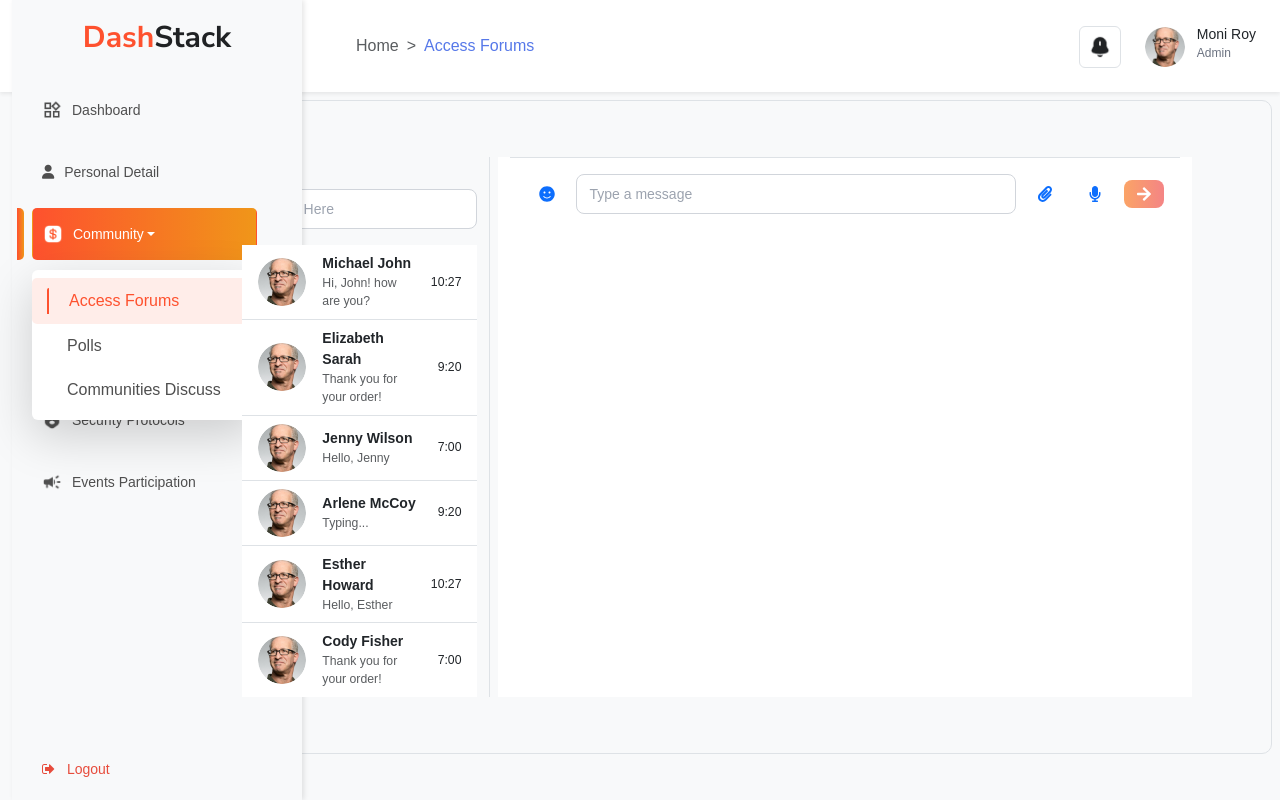
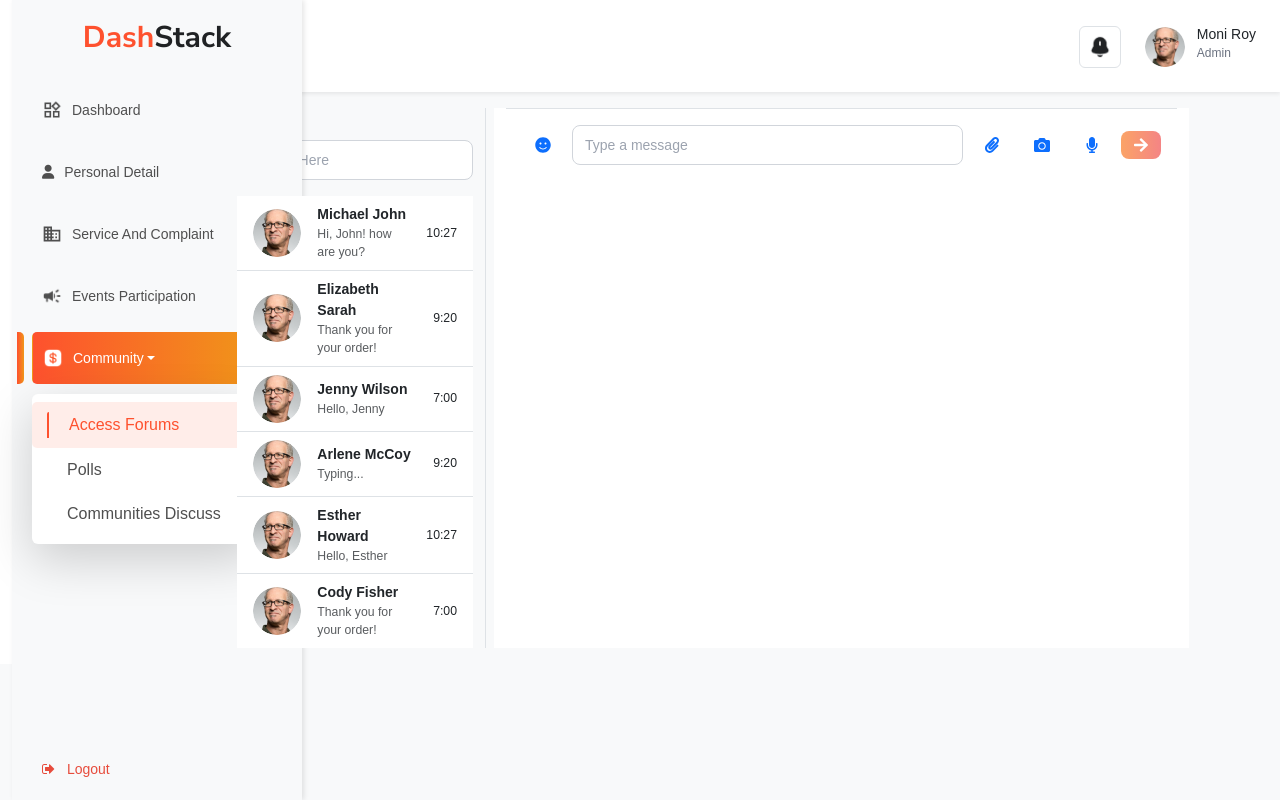
Before and after one commit to srtushar99/Society-management-system-dev, a React (Vite) app in the folder frontend/: page /AccessForums in a window 1280 px wide. Built offline with nearby package versions, Linux system fonts and the light colour scheme.

Commit message:
access forums few changes and bug solve

```diff
--- a/frontend/src/components/LoginPage/LoginPage.jsx
+++ b/frontend/src/components/LoginPage/LoginPage.jsx
@@ -22,7 +22,7 @@ const LoginPage = () => {
   }, []);
 
   // Email validation regex
-  const emailRegex = /^[^\s@]+@[^\s@]+\.[^\s@]+$/;
+  const emailRegex = /^[^\s@]+@[^\s@]+\.[^\s@]+$/ ;
 
   // Email and password validation
   const validateEmail = (email) => emailRegex.test(email);
--- a/frontend/src/components/Resident Role/Comunity/Access Forums/AccessForums.jsx
+++ b/frontend/src/components/Resident Role/Comunity/Access Forums/AccessForums.jsx
@@ -1,6 +1,6 @@
-import { useState } from 'react';
+import { useState, useEffect, useRef } from 'react';
 import { Container, Row, Col, Form, Button, Image, ListGroup } from 'react-bootstrap';
-import { FaVideo, FaPhone, FaSmile, FaPaperclip, FaMicrophone, FaEllipsisV, FaArrowRight } from 'react-icons/fa';
+import { FaVideo, FaPhone, FaSmile, FaPaperclip, FaMicrophone, FaCamera, FaEllipsisV, FaArrowRight } from 'react-icons/fa';
 import ResidentSidebar from '../../Resident Sidebar/ResidentSidebar';
 import { Link } from 'react-router-dom';
 import Header from '../../../Dashboard/Header/HeaderBaner';
@@ -12,28 +12,30 @@ export default function AccessForums() {
   const [message, setMessage] = useState('');
   const [selectedContact, setSelectedContact] = useState(null);
   const [showEmojiPicker, setShowEmojiPicker] = useState(false);
+  const [isRecording, setIsRecording] = useState(false);
+  const [recordingStartTime, setRecordingStartTime] = useState(null);
+  const [recordingDuration, setRecordingDuration] = useState('00:00');
+  const [audioData, setAudioData] = useState(null);
+  const [uploadedFile, setUploadedFile] = useState(null); // State to hold the uploaded file
+  const [capturedImage, setCapturedImage] = useState(null); // Captured image for chat
+  const [isCameraOpen, setIsCameraOpen] = useState(false);
+
+  const videoRef = useRef(null);
+  const canvasRef = useRef(null);
+  const fileInputRef = useRef(null); // Ref for the file input element
 
   const contacts = [
-    { id: 1, name: "Michael John", lastMessage: "Hi, John! how are you?", time: "10:27", online: true },
-    { id: 2, name: "Elizabeth Sarah", lastMessage: "Thank you for your order!", time: "9:20" },
-    { id: 3, name: "Jenny Wilson", lastMessage: "Hello, Jenny", time: "7:00" },
-    { id: 4, name: "Arlene McCoy", lastMessage: "Typing...", time: "9:20", active: true },
-    { id: 5, name: "Esther Howard", lastMessage: "Hello, Esther", time: "10:27" },
-    { id: 6, name: "Cody Fisher", lastMessage: "Thank you for your order!", time: "7:00" }
+    { id: 1, name: 'Michael John', lastMessage: 'Hi, John! how are you?', time: '10:27', online: true },
+    { id: 2, name: 'Elizabeth Sarah', lastMessage: 'Thank you for your order!', time: '9:20' },
+    { id: 3, name: 'Jenny Wilson', lastMessage: 'Hello, Jenny', time: '7:00' },
+    { id: 4, name: 'Arlene McCoy', lastMessage: 'Typing...', time: '9:20', active: true },
+    { id: 5, name: 'Esther Howard', lastMessage: 'Hello, Esther', time: '10:27' },
+    { id: 6, name: 'Cody Fisher', lastMessage: 'Thank you for your order!', time: '7:00' },
   ];
 
   const [messages, setMessages] = useState({
-    1: [
-      { id: 1, sender: "Michael John", content: "Hi there, How are you?", time: "9:20" },
-      { id: 2, sender: "User", content: "Waiting for your reply. I have to travel long distance.", time: "9:22" }
-    ],
-    4: [
-      { id: 1, sender: "Arlene McCoy", content: "Hi there, How are you?", time: "9:20" },
-      { id: 2, sender: "User", content: "Waiting for your reply. I have to travel long distance.", time: "9:22" },
-      { id: 3, sender: "Arlene McCoy", content: "Hi, I am coming there in a few minutes. Please wait!", time: "9:30" },
-      { id: 4, sender: "Arlene McCoy", image: "https://media.istockphoto.com/id/534696671/photo/the-9k58-smerch-300mm-multiple-launch-rocket-system.jpg?s=612x612&w=0&k=20&c=GRF0jwT_xRvGAifU-ELkbXmmYp4k89OZO_DJUjZGP_c=", time: "9:45" },
-      { id: 5, sender: "User", file: { name: "document.pdf", size: "2.3 MB" }, time: "10:00" }
-    ]
+    1: [],
+    4: [],
   });
 
   const handleContactClick = (contact) => {
@@ -41,13 +43,16 @@ export default function AccessForums() {
   };
 
   const handleSendMessage = () => {
-    if (!message || !selectedContact) return;
+    if (!message && !uploadedFile && !capturedImage && !audioData || !selectedContact) return;
 
     const newMessage = {
       id: Math.random(), // Temporary unique ID
-      sender: "User",
+      sender: 'User',
       content: message,
-      time: new Date().toLocaleTimeString([], { hour: "2-digit", minute: "2-digit" }),
+      time: new Date().toLocaleTimeString([], { hour: '2-digit', minute: '2-digit' }),
+      image: capturedImage,
+      audio: audioData ? audioData.blobURL : null,
+      file: uploadedFile,
     };
 
     setMessages({
@@ -56,43 +61,148 @@ export default function AccessForums() {
     });
 
     setMessage('');
+    setUploadedFile(null);
+    setCapturedImage(null);
+    setAudioData(null);
   };
+
   const handleEmojiClick = (emoji) => {
-    setNewMessage((prev) => prev + emoji.emoji);
+    setMessage((prev) => prev + emoji.emoji);
   };
+
+  const handleStartRecording = () => {
+    setIsRecording(true);
+    setRecordingStartTime(Date.now()); // Set the start time of recording
+  };
+
+  const handleStopRecording = () => {
+    setIsRecording(false);
+    setRecordingStartTime(null);
+
+    const recordedBlob = {
+      blobURL: 'https://via.placeholder.com/150', // Replace with actual audio blob URL
+    };
+
+    setAudioData(recordedBlob);
+
+    if (selectedContact) {
+      const newMessage = {
+        id: Math.random(),
+        sender: 'User',
+        audio: recordedBlob.blobURL,
+        time: new Date().toLocaleTimeString([], { hour: '2-digit', minute: '2-digit' }),
+        duration: recordingDuration,
+      };
+
+      setMessages({
+        ...messages,
+        [selectedContact.id]: [...(messages[selectedContact.id] || []), newMessage],
+      });
+    }
+  };
+
+  const updateRecordingDuration = () => {
+    if (isRecording && recordingStartTime) {
+      const elapsed = Math.floor((Date.now() - recordingStartTime) / 1000);
+      const minutes = Math.floor(elapsed / 60);
+      const seconds = elapsed % 60;
+      setRecordingDuration(`${String(minutes).padStart(2, '0')}:${String(seconds).padStart(2, '0')}`);
+    }
+  };
+
+  useEffect(() => {
+    const intervalId = setInterval(updateRecordingDuration, 1000); // Update every second
+
+    return () => clearInterval(intervalId); // Clean up the interval when component unmounts
+  }, [isRecording, recordingStartTime]);
+
+  const handleCameraClick = () => {
+    setIsCameraOpen((prevState) => !prevState); // Toggle camera open/close
+  };
+
+  const handleCaptureImage = () => {
+    if (videoRef.current && canvasRef.current) {
+      const context = canvasRef.current.getContext('2d');
+      context.drawImage(videoRef.current, 0, 0, canvasRef.current.width, canvasRef.current.height);
+
+      const imageData = canvasRef.current.toDataURL('image/png');
+      setCapturedImage(imageData); // Set the captured image
+      setIsCameraOpen(false); // Close the camera after capturing the image
+
+      // Send captured image as message
+      if (selectedContact) {
+        const newMessage = {
+          id: Math.random(),
+          sender: 'User',
+          image: imageData,
+          time: new Date().toLocaleTimeString([], { hour: '2-digit', minute: '2-digit' }),
+        };
+
+        setMessages({
+          ...messages,
+          [selectedContact.id]: [...(messages[selectedContact.id] || []), newMessage],
+        });
+      }
+    }
+  };
+
+  const handleFileUpload = (event) => {
+    const file = event.target.files[0];
+    if (file) {
+      setUploadedFile(file);
+    }
+  };
+
+  useEffect(() => {
+    let stream;
+    if (isCameraOpen) {
+      const constraints = {
+        video: { facingMode: "user" }, // Use the user's front camera
+      };
+
+      navigator.mediaDevices.getUserMedia(constraints)
+        .then((mediaStream) => {
+          stream = mediaStream;
+          videoRef.current.srcObject = mediaStream;
+        })
+        .catch((error) => {
+          console.error("Error accessing camera: ", error);
+        });
+
+      return () => {
+        if (stream) {
+          const tracks = stream.getTracks();
+          tracks.forEach(track => track.stop()); // Stop all tracks when the component unmounts
+        }
+      };
+    }
+  }, [isCameraOpen]);
+
   return (
     <Container fluid className="bg-light h-100 p-0">
       <header className="d-flex justify-content-between align-items-center bg-white shadow-sm p-3">
-        <div className="d-flex align-items-center md:ml-[100px] lg:ml-[340px] text-muted d-none d-sm-flex 2xl:ml-80">
-          <Link
-            to="/ResidentDashboard"
-            className="text-muted text-decoration-none font-weight-semibold text-sm sm:text-base"
-          >
+        <div className="d-flex align-items-center">
+          <Link to="/ResidentDashboard" className="text-muted text-decoration-none">
             Home
           </Link>
-          <span className="text-muted mx-2 text-sm sm:text-base"> &gt; </span>
-          <span className="font-weight-semibold text-[#5678E9] text-sm sm:text-base">
-            Access Forums
-          </span>
+          <span className="text-muted mx-2">&gt;</span>
+          <span className="font-weight-semibold text-primary">Access Forums</span>
         </div>
         <Header />
       </header>
 
       <Row className="h-100">
-        <div className='col-2'>
         <Col md={2} className="border-end bg-white">
           <ResidentSidebar />
         </Col>
-        </div>
 
-        <div className='col-10 py-2'>
-          <Col md={12} className="d-flex flex-column border py-5 mx-1" style={{ borderRadius: "10px" }}>
+        <Col md={10} className="py-2">
           <Row className="h-100 py-2">
             <Col md={3} className="border-end bg-light">
               <h5>Chat</h5>
               <Form.Control type="text" placeholder="Search Here" className="mb-3" />
               <ListGroup variant="flush" className="contacts-sidebar">
-                  {contacts.map(contact => (
+                {contacts.map((contact) => (
                   <ListGroup.Item
                     key={contact.id}
                     active={selectedContact?.id === contact.id}
@@ -130,14 +240,26 @@ export default function AccessForums() {
                   </div>
 
                   <div className="flex-grow-1 overflow-auto mb-3 px-3 chat-messages">
-                      {messages[selectedContact.id]?.map(msg => (
+                    {messages[selectedContact.id]?.map((msg) => (
                       <div key={msg.id} className={`d-flex ${msg.sender === 'User' ? 'justify-content-end' : ''} mb-2`}>
                         <div className={`p-2 rounded ${msg.sender === 'User' ? 'text-white bg-primary' : 'bg-light'}`}>
                           {msg.content && <div>{msg.content}</div>}
-                            {msg.image && <Image src={msg.image} style={{ width: "300px", height: "200px" }} className="img-fluid" rounded fluid />}
+                          {msg.image && (
+                            <div>
+                              <img src={msg.image} alt="Captured" style={{ maxWidth: '100%' }} />
+                            </div>
+                          )}
+                          {msg.audio && (
+                            <>
+                              <audio controls src={msg.audio} className="d-block" />
+                              <small className="text-muted d-block">{msg.duration}</small>
+                            </>
+                          )}
                           {msg.file && (
-                              <div className="d-flex align-items-center gap-2">
-                                <span><strong>{msg.file.name}</strong> - {msg.file.size}</span>
+                            <div>
+                              <a href={URL.createObjectURL(msg.file)} download>
+                                Download File
+                              </a>
                             </div>
                           )}
                           <small className="text-muted d-block mt-1">{msg.time}</small>
@@ -149,27 +271,56 @@ export default function AccessForums() {
               )}
 
               <Form className="d-flex align-items-center gap-2 border-top p-3">
-                  <Button variant="link"   ><FaSmile  alt="Emoji Picker" onClick={() => setShowEmojiPicker(!showEmojiPicker)}/> {showEmojiPicker && (
-
-            <EmojiPicker onEmojiClick={handleEmojiClick} />
-
-        )}</Button>
+                <Button variant="link" onClick={() => setShowEmojiPicker(!showEmojiPicker)}>
+                  <FaSmile />
+                </Button>
+                {showEmojiPicker && <EmojiPicker onEmojiClick={handleEmojiClick} />}
                 <Form.Control
                   type="text"
                   placeholder="Type a message"
                   value={message}
                   onChange={(e) => setMessage(e.target.value)}
                 />
-                  <Button variant="link"><FaPaperclip /></Button>
-                  <Button variant="link" ><FaMicrophone /></Button>
-                  <Button variant="primary" onClick={handleSendMessage} disabled={!message}>
+                <Button variant="link" onClick={() => fileInputRef.current.click()}>
+                  <FaPaperclip />
+                  <input
+                    ref={fileInputRef}
+                    type="file"
+                    style={{ display: 'none' }}
+                    onChange={handleFileUpload}
+                  />
+                </Button>
+                <Button variant="link" onClick={handleCameraClick}>
+                  <FaCamera />
+                </Button>
+
+                {isCameraOpen && (
+                  <div>
+                    <video ref={videoRef} width="100%" autoPlay></video>
+                    <canvas ref={canvasRef} width="640" height="480" style={{ display: 'none' }}></canvas>
+                    <Button variant="primary" onClick={handleCaptureImage}>
+                      Capture
+                    </Button>
+                  </div>
+                )}
+
+                <div className="d-flex align-items-center gap-2">
+                  {isRecording && <span className="text-muted">{recordingDuration}</span>}
+                  <Button
+                    variant="link"
+                    onClick={isRecording ? handleStopRecording : handleStartRecording}
+                    className={isRecording ? 'text-danger' : ''}
+                  >
+                    <FaMicrophone />
+                  </Button>
+                </div>
+                <Button variant="primary" onClick={handleSendMessage} disabled={!message && !uploadedFile && !capturedImage && !audioData}>
                   <FaArrowRight />
                 </Button>
               </Form>
             </Col>
           </Row>
         </Col>
-        </div>
       </Row>
     </Container>
   );
--- a/frontend/src/components/Resident Role/Resident Sidebar/ResidentSidebar.jsx
+++ b/frontend/src/components/Resident Role/Resident Sidebar/ResidentSidebar.jsx
@@ -234,6 +234,37 @@ const ResidentSidebar = () => {
             </Link>
           </div>
 
+          <div style={{ position: "relative" }}>
+            <div style={getIndicatorStyle("ServiceAndComplaint")}></div>
+            <Link
+              to="/complain"
+              style={getLinkStyle("complain")}
+              onClick={() => handleLinkClick("complain", "/complain")}
+            >
+              <img
+                src={FacilitiesIcon}
+                style={getIconStyle("complain")}
+                alt="complain"
+              />
+             Service And Complaint
+            </Link>
+          </div>
+
+          <div style={{ position: "relative" }}>
+            <div style={getIndicatorStyle("EventsParticipation",)}></div>
+            <Link
+              to="/EventsParticipation"
+              style={getLinkStyle("EventsParticipation")}
+              onClick={() => handleLinkClick("EventsParticipation", "/EventsParticipation")}
+            >
+              <img
+                src={AnnouncementIcon}
+                style={getIconStyle("EventsParticipation")}
+                alt="EventsParticipation"
+              />
+             Events Participation
+            </Link>
+          </div>
           <div style={{ position: "relative", zIndex: "9898988" }}>
             <div style={getIndicatorStyle("Community")}></div>
             <Dropdown
@@ -314,21 +345,7 @@ const ResidentSidebar = () => {
             </Dropdown>
           </div>
 
-          <div style={{ position: "relative" }}>
-            <div style={getIndicatorStyle("ServiceAndComplaint")}></div>
-            <Link
-              to="/complain"
-              style={getLinkStyle("complain")}
-              onClick={() => handleLinkClick("complain", "/complain")}
-            >
-              <img
-                src={FacilitiesIcon}
-                style={getIconStyle("complain")}
-                alt="complain"
-              />
-             Service And Complaint
-            </Link>
-          </div>
+
 
           <div style={{ position: "relative" }}>
             <div style={getIndicatorStyle("PaymentPortal")}></div>
@@ -408,21 +425,7 @@ const ResidentSidebar = () => {
             </Link>
           </div>
 
-          <div style={{ position: "relative" }}>
-            <div style={getIndicatorStyle("EventsParticipation",)}></div>
-            <Link
-              to="/EventsParticipation"
-              style={getLinkStyle("EventsParticipation")}
-              onClick={() => handleLinkClick("EventsParticipation", "/EventsParticipation")}
-            >
-              <img
-                src={AnnouncementIcon}
-                style={getIconStyle("EventsParticipation")}
-                alt="EventsParticipation"
-              />
-             Events Participation
-            </Link>
-          </div>
+
         </Nav>
 
         <div style={{ marginTop: "auto" }}>
--- a/package.json
+++ b/package.json
@@ -15,6 +15,7 @@
     "react-bootstrap": "^2.10.6",
     "react-icon": "^1.0.0",
     "react-icons": "^5.3.0",
+    "react-media-recorder": "^1.7.1",
     "react-router-dom": "^6.28.0",
     "tailwind": "^4.0.0"
   }
```
Also changed, not shown: 1 other file (tests, documents, lock files or other folders). Lines whose indentation alone changed are shown as unchanged.
